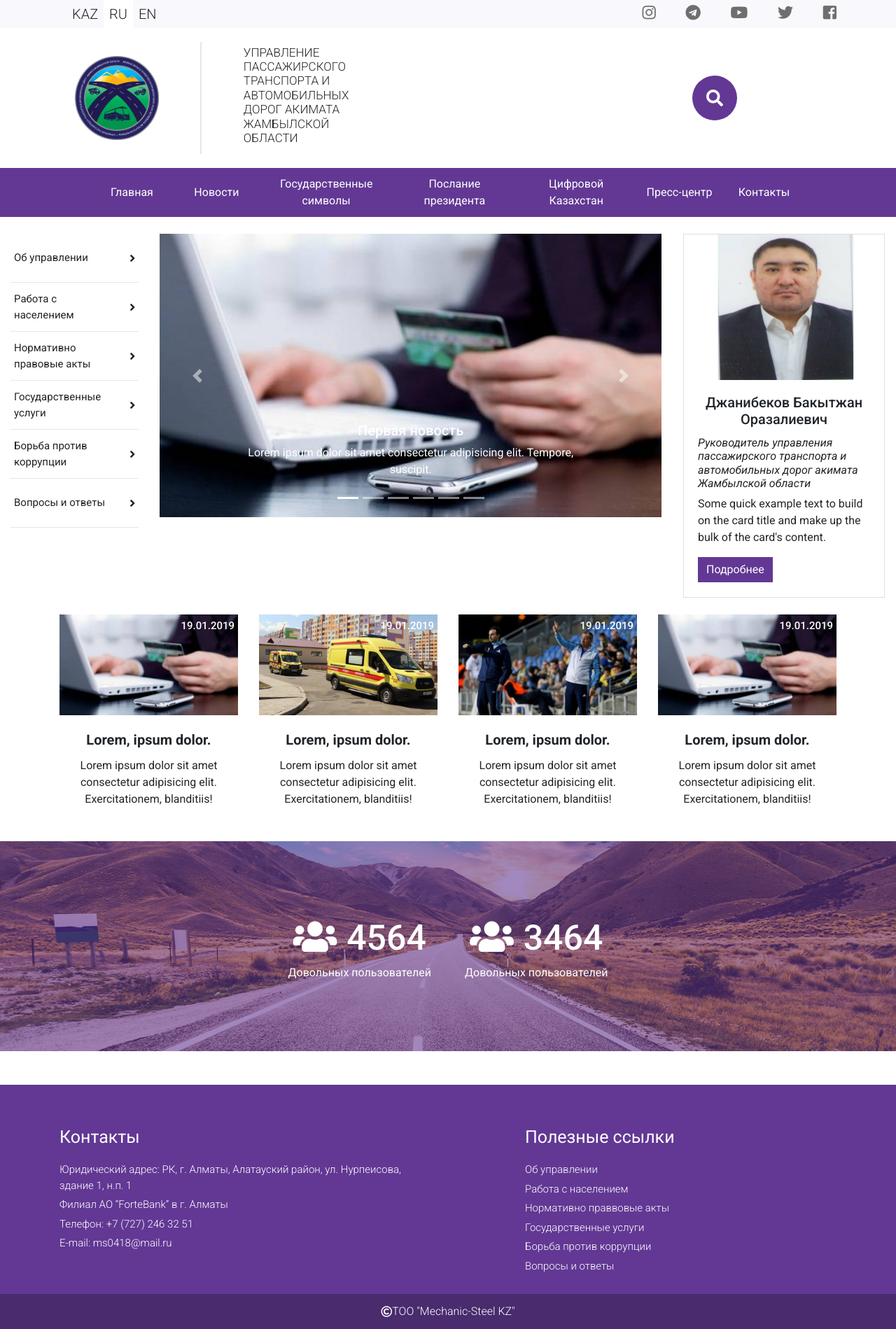
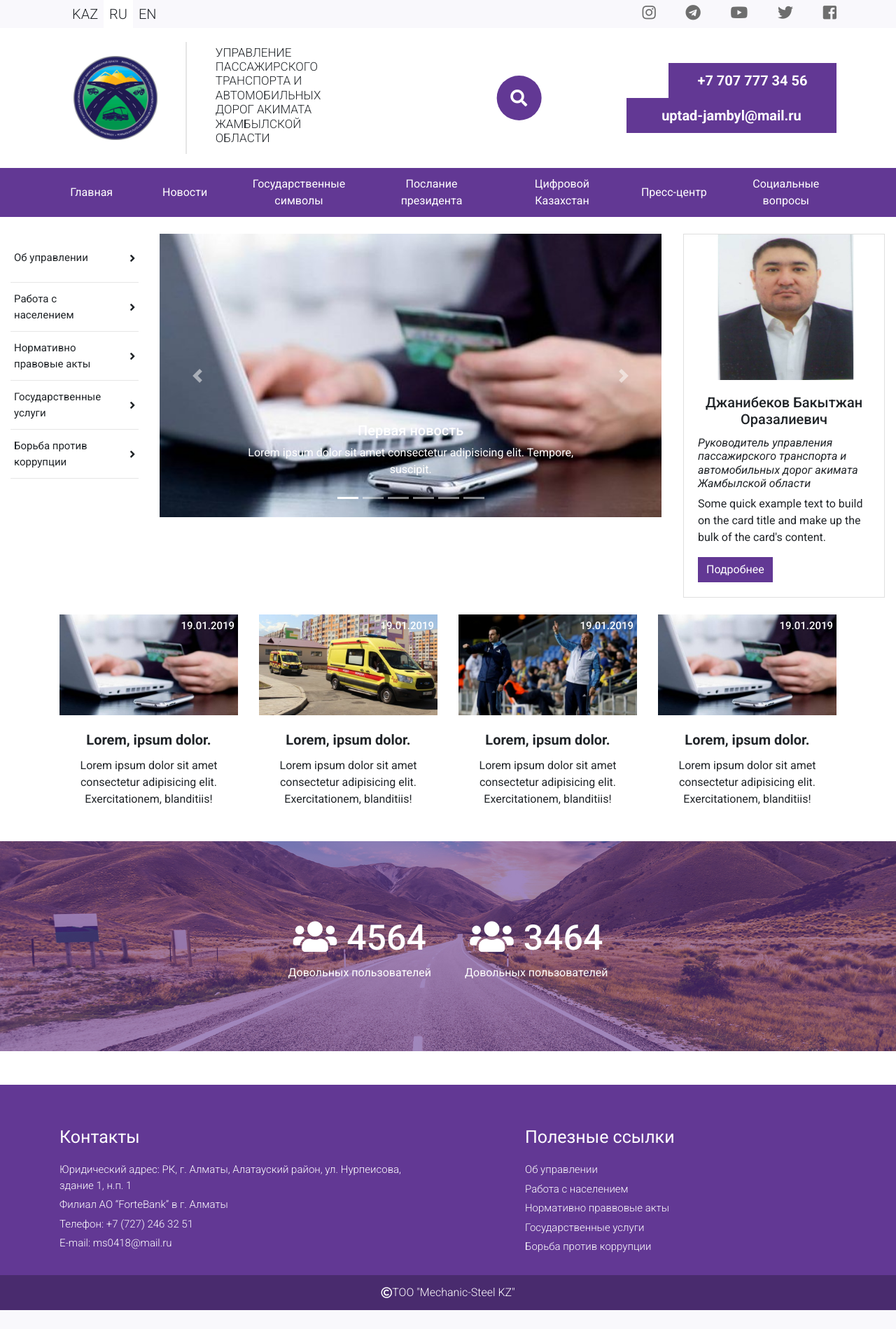
Before and after one commit to Donchidzee/uptad-jambyl, a PHP site: page / in a window 1280 px wide. Shown: the whole page at 70% size. After the commit the page ends 1872 px from the top, so only its background shows below. Run offline with PHP 8.4, Linux system fonts and the light colour scheme; some libraries are stand-ins or nearby versions.

Commit message:
Add contact-container in header

```diff
--- /dev/null
+++ b/assets/scss/components/contact-container.scss
@@ -0,0 +1,32 @@
+.contact-container {
+    $transtition-time: 1s;
+    display: flex;
+    flex-direction: column;
+    align-items: flex-end;
+    transition: $transtition-time;
+    cursor: pointer;
+    &__text {
+        padding: 10px 20px;
+        color: white;
+        text-align: center;
+        font: {
+            size: 20px;
+            weight: bold;
+        }
+        background-color: $color-1;
+    }
+
+    &__phone {
+        width: 240px;
+    }
+
+    &__email {
+        width: 300px;
+    }
+
+    &:hover &__text {
+        transition: $transtition-time;
+        background-color: $hover-button-color;
+    }
+
+}
--- a/assets/scss/components/top-nav.scss
+++ b/assets/scss/components/top-nav.scss
@@ -55,7 +55,7 @@
         transform: translateX(0);
 
         &__container {
-            width: 80%;
+            width: 90%;
             height: 70px;
             display: flex;
             flex-direction: row;
--- a/assets/scss/layout/header.scss
+++ b/assets/scss/layout/header.scss
@@ -18,4 +18,10 @@
             width: 40%;
         }
     }
+
+    @media all and (max-width: $lg) {
+        &__contact-container {
+            display: none;
+        }
+    }
 }
--- a/assets/scss/main.scss
+++ b/assets/scss/main.scss
@@ -6,6 +6,7 @@
 //@import "base/odometer-theme.scss";
 @import "components/animated-search.scss";
 @import "components/buttons.scss";
+@import "components/contact-container.scss";
 @import "components/go-top-top-button.scss";
 @import "components/icons.scss";
 @import "components/links-block.scss";
--- a/index.html
+++ b/index.html
@@ -58,7 +58,7 @@
         </div>
     </div>
 
-    <header class="header container-fluid">
+    <header class="header container">
         <div class="header__logo-container logo">
             <img src="/assets/img/logo.png" alt="company logo" class="logo__img">
             <div class="logo__divider"></div>
@@ -79,6 +79,11 @@
                 </div>
             </div>
         </div>
+
+        <div class="header__contact-container contact-container">
+            <div class="contact-container__text contact-container__phone">+7 707 777 34 56</div>
+            <div class="contact-container__text contact-container__email">uptad-jambyl@mail.ru</div>
+        </div>
     </header>
 
     <nav class="top-nav header__top-nav">
@@ -90,7 +95,7 @@
             <a href="#" class="top-nav__link top-nav__link_long">Послание президента</a>
             <a href="#" class="top-nav__link top-nav__link_long">Цифровой Казахстан</a>
             <a href="#" class="top-nav__link">Пресс-центр</a>
-            <a href="#" class="top-nav__link">Контакты</a>
+            <a href="#" class="top-nav__link top-nav__link_long">Социальные вопросы</a>
         </div>
     </nav>
 
@@ -153,10 +158,6 @@
                     <a class="links-block__collapse-text">Мероприятия по противодействию коррупции</a>
                     <a class="links-block__collapse-text">Видеоролики</a>
                 </div>
-                <a class="links-block__item">
-                    <span class="links-block__text">Вопросы и ответы</span>
-                    <i class="fas fa-angle-right"></i>
-                </a>
             </aside>
             <div class="slider news-slider col-12 col-lg-7 mt-4 mt-lg-0">
                 <div id="carouselExampleControls" class="carousel slide" data-ride="carousel">
@@ -307,7 +308,6 @@
                     <a href="#" class="footer__link">Нормативно праввовые акты</a>
                     <a href="#" class="footer__link">Государственные услуги</a>
                     <a href="#" class="footer__link">Борьба против коррупции</a>
-                    <a href="#" class="footer__link">Вопросы и ответы</a>
                 </div>
             </div>
         </div>
```
Also changed, not shown: out/main.min.css.
